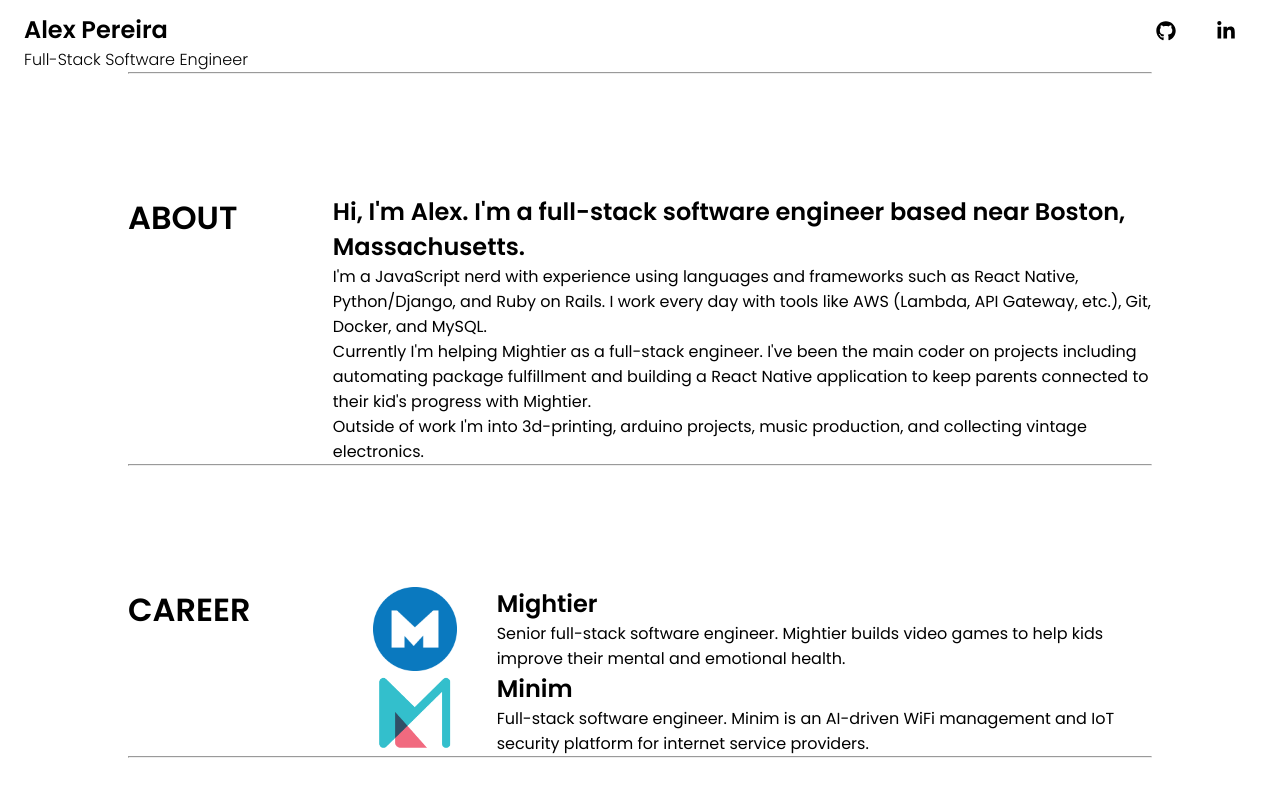
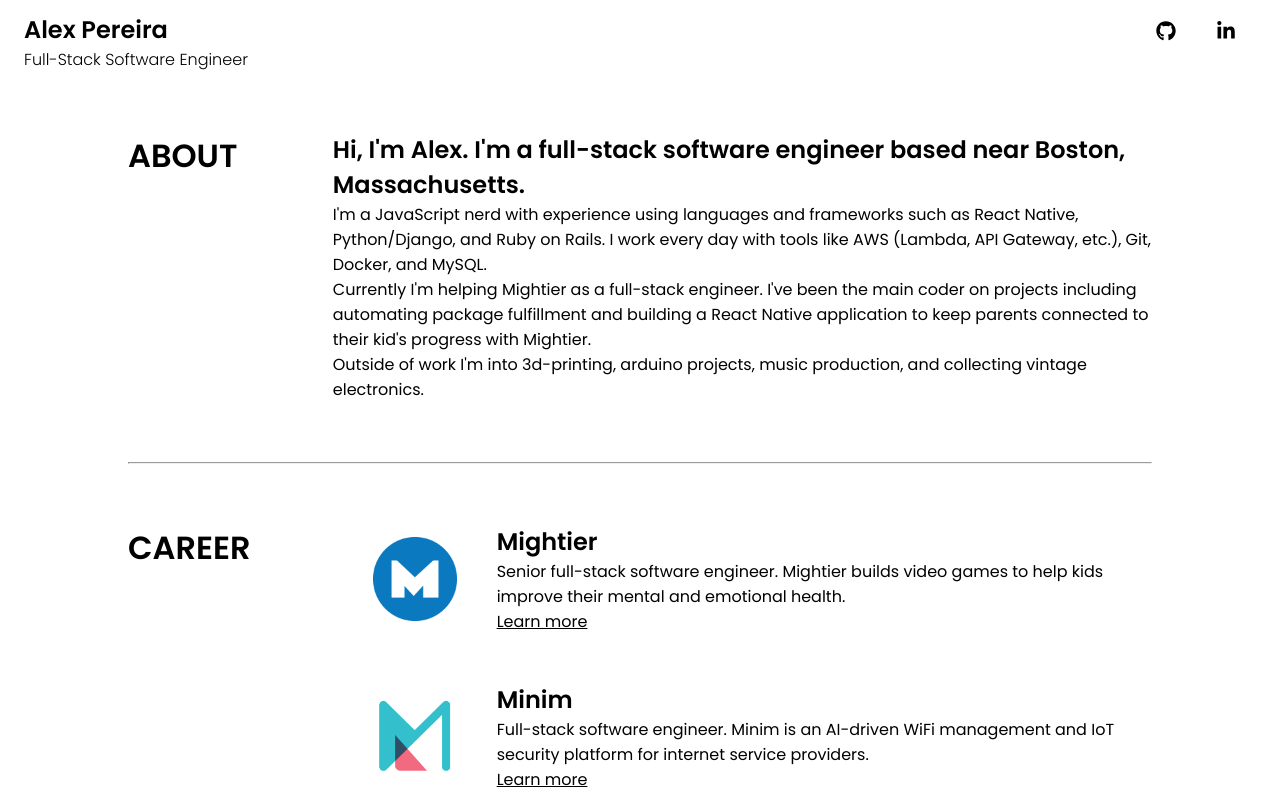
Before and after one commit to alex-a-pereira/personal-website, a React app: page / in a window 1280 px wide. Shown: the top 800 px of the page. Built offline with nearby package versions, Linux system fonts and the light colour scheme.

Commit message:
feat: add links

```diff
--- a/src/components/InfoSection/InfoSection.scss
+++ b/src/components/InfoSection/InfoSection.scss
@@ -1,6 +1,7 @@
 .section-container {
   display: flex;
-  margin-top: 120px;
+  margin-top: 60px;
+  margin-bottom: 60px;
 
   .title-container {
     flex: 2;
@@ -12,6 +13,11 @@
     .info-panel-container {
       display: flex;
       flex: 1;
+
+      margin-top: 48px;
+      &:first-child {
+        margin-top: 0;
+      }
 
       .img-container {
         flex: 2;
@@ -27,6 +33,17 @@
       .info-panel-text-container {
         flex: 8;
       }
+
+      .panel-link {
+        text-decoration: underline;
+
+        color: black;
+
+        &:hover {
+          color: rebeccapurple;
+          cursor: pointer;
+        }
+      }
     }
   }
 }
--- a/src/components/InfoSection/InfoSection.tsx
+++ b/src/components/InfoSection/InfoSection.tsx
@@ -1,12 +1,19 @@
 import React from 'react'
 import './InfoSection.scss'
 
-interface InfoSectionProps {
+interface LinkConfig {
+  displayName: string
+  url: string
+}
+
+export interface InfoSectionProps {
   title: string
   infoPanels: Array<{
     heading: string,
     paragraphs: string[]
-    image: any | undefined
+    // TODO: figure out asset typing
+    image?: any
+    links?: LinkConfig[]
   }>
 }
 
@@ -31,10 +38,27 @@
                 <div className='info-panel-text-container'>
                   <h2>{infoPanel.heading}</h2>
                   {
-                  infoPanel.paragraphs.map((paragraphText, idx) => {
-                    return <p key={idx}>{paragraphText}</p>
-                  })
-                }
+                    infoPanel.paragraphs.map((paragraphText, idx) => {
+                      return <p key={idx}>{paragraphText}</p>
+                    })
+                  }
+                  {
+                    infoPanel.links != null && (
+                      infoPanel.links.map((linkConfig, idx) => {
+                        return (
+                          <a
+                            key={idx}
+                            target='_blank'
+                            className='panel-link'
+                            href={linkConfig.url}
+                            rel='noreferrer'
+                          >
+                            {linkConfig.displayName}
+                          </a>
+                        )
+                      })
+                    )
+                  }
                 </div>
 
               </div>
--- a/src/screens/HomeScreen/HomeScreen.tsx
+++ b/src/screens/HomeScreen/HomeScreen.tsx
@@ -1,6 +1,8 @@
 import React from 'react'
 // UI components
 import { InfoSection } from '../../components/InfoSection/InfoSection'
+// types
+import type { InfoSectionProps } from '../../components/InfoSection/InfoSection'
 // assets
 import mightierLogo from '../../assets/images/mightierLogo.png'
 import minimLogo from '../../assets/images/minim.png'
@@ -12,7 +14,7 @@
 
 import './HomeScreen.scss'
 
-const screenData = [
+const screenData: InfoSectionProps[] = [
   {
     title: 'ABOUT',
     infoPanels: [
@@ -34,14 +36,26 @@
         paragraphs: [
           'Senior full-stack software engineer. Mightier builds video games to help kids improve their mental and emotional health.'
         ],
-        image: mightierLogo
+        image: mightierLogo,
+        links: [
+          {
+            displayName: 'Learn more',
+            url: 'https://www.mightier.com/'
+          }
+        ]
       },
       {
         heading: 'Minim',
         paragraphs: [
           'Full-stack software engineer. Minim is an AI-driven WiFi management and IoT security platform for internet service providers.'
         ],
-        image: minimLogo
+        image: minimLogo,
+        links: [
+          {
+            displayName: 'Learn more',
+            url: 'https://www.minim.co/solutions/whole-home-wifi'
+          }
+        ]
       }
     ]
   },
@@ -98,10 +112,10 @@
       {
         screenData.map((infoSection, idx) => {
           return (
-            <>
-              <hr />
+            <React.Fragment key={idx}>
+              {idx !== 0 && <hr />}
               <InfoSection key={idx} title={infoSection.title} infoPanels={infoSection.infoPanels} />
-            </>
+            </React.Fragment>
           )
         })
       }
```
